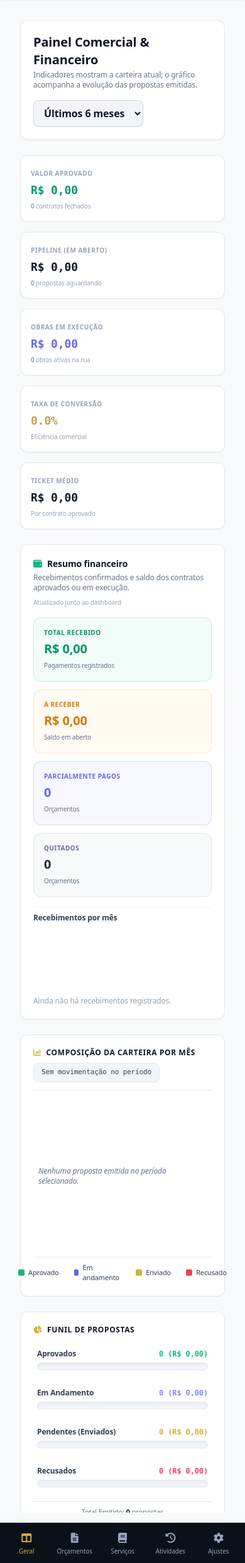
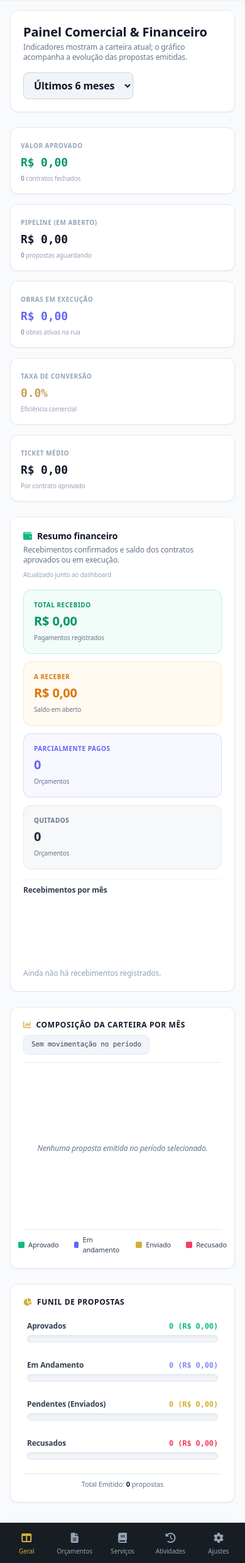
Before and after one commit to victorteixeirad/sistema-orcamentos, a Flask app: page / in a window 390 px wide. Shown: the part 60-2541 px from the top of the page at 63% size. Run offline with Flask 3, Linux system fonts and the light colour scheme; data that the repository does not hold is empty; parts of the project's set-up code (start-up, migrations or seed data) failed here and were passed over; some libraries are stand-ins or nearby versions.

Commit message:
Ajusta responsividade refinada para telas mobile

```diff
--- a/static/css/style.css
+++ b/static/css/style.css
@@ -276,3 +276,75 @@ input:focus, select:focus, textarea:focus {
         margin-top: 10mm; /* Dá um respiro limpo se cair na página seguinte */
     }
 }
+
+/* =========================================================
+    RESPONSIVIDADE MOBILE DEZIDERIO
+   ========================================================= */
+
+@media (max-width: 768px) {
+    /* Previne rolagem horizontal indesejada na tela inteira */
+    html, body {
+        max-width: 100vw !important;
+        overflow-x: hidden !important;
+    }
+
+    /* Reduz paddings gerais de conteiners */
+    main > div.p-8 {
+        padding: 1rem !important;
+        space-y: 1rem !important;
+    }
+
+    header {
+        padding-left: 1rem !important;
+        padding-right: 1rem !important;
+    }
+
+    /* Esconde rótulos longos de botões do cabeçalho */
+    header button span {
+        display: none !important;
+    }
+
+    /* Cards do Dashboard em Coluna Única */
+    .grid-cols-5, .grid-cols-4, .grid-cols-3 {
+        grid-template-columns: minmax(0, 1fr) !important;
+    }
+
+    /* Tabelas responsivas com rolagem interna limpa */
+    .overflow-x-auto {
+        width: 100% !important;
+        max-width: calc(100vw - 2rem) !important;
+        -webkit-overflow-scrolling: touch;
+    }
+
+    table {
+        font-size: 0.75rem !important;
+    }
+
+    table th, table td {
+        padding: 0.5rem 0.35rem !important;
+        white-space: nowrap;
+    }
+
+    /* Modais e Gaveta ajustados para preencher a tela com respiro */
+    #drawerPanel {
+        width: 100vw !important;
+        max-width: 100vw !important;
+    }
+
+    .folha-orcamento-a4 {
+        width: 100% !important;
+        padding: 1rem !important;
+        margin: 0 !important;
+    }
+
+    /* Entradas e formulários com tamanho adequado para evitar zoom automático no iOS */
+    input, select, textarea {
+        font-size: 16px !important;
+        padding: 0.5rem 0.75rem !important;
+    }
+
+    /* Wizard / Etapas */
+    #visao-wizard-orcamento .grid-cols-4 {
+        grid-template-columns: repeat(4, minmax(0, 1fr)) !important;
+    }
+}
--- a/templates/index.html
+++ b/templates/index.html
@@ -127,7 +127,7 @@
 
         <div class="p-4 border-t border-slate-800/80">
             <div class="p-3 rounded-xl bg-navy-900/50 border border-slate-800 text-[11px] text-slate-400 flex items-center justify-between">
-                <span>v2.5 Pro</span>
+                <span>Build 2.0.2</span>
                 <span class="inline-block w-2 h-2 rounded-full bg-emerald-500"></span>
             </div>
         </div>
@@ -934,22 +934,27 @@
         </div>
     </div>
 
-    <!-- BARRA DE NAVEGAÇÃO INFERIOR PARA MOBILE (Visível apenas em celulares) -->
-    <nav class="md:hidden fixed bottom-0 left-0 right-0 bg-navy-950 border-t border-slate-800/90 z-40 flex justify-around items-center h-16 px-1 text-[10px] font-medium text-slate-400 no-print shadow-2xl backdrop-blur-md">
-        <button onclick="mudarAba('dashboard')" id="mob-nav-dashboard" class="flex flex-col items-center justify-center flex-1 py-1 text-gold-500 transition">
-            <i class="fa-solid fa-table-columns text-base mb-0.5"></i> Geral
+    <!-- BARRA DE NAVEGAÇÃO INFERIOR PARA MOBILE -->
+    <nav class="md:hidden fixed bottom-0 left-0 right-0 bg-navy-950/95 border-t border-slate-800/80 z-50 flex justify-around items-center h-16 px-1 text-[10px] font-medium text-slate-400 no-print shadow-2xl backdrop-blur-md">
+        <button onclick="mudarAba('dashboard')" id="mob-nav-dashboard" class="flex flex-col items-center justify-center flex-1 py-1 text-gold-500 transition active:scale-95">
+            <i class="fa-solid fa-table-columns text-base mb-0.5"></i>
+            <span>Geral</span>
         </button>
-        <button onclick="mudarAba('orcamentos')" id="mob-nav-orcamentos" class="flex flex-col items-center justify-center flex-1 py-1 hover:text-white transition">
-            <i class="fa-solid fa-file-lines text-base mb-0.5"></i> Orçamentos
+        <button onclick="mudarAba('orcamentos')" id="mob-nav-orcamentos" class="flex flex-col items-center justify-center flex-1 py-1 hover:text-white transition active:scale-95">
+            <i class="fa-solid fa-file-lines text-base mb-0.5"></i>
+            <span>Orçamentos</span>
         </button>
-        <button onclick="mudarAba('servicos')" id="mob-nav-servicos" class="flex flex-col items-center justify-center flex-1 py-1 hover:text-white transition">
-            <i class="fa-solid fa-book text-base mb-0.5"></i> Serviços
+        <button onclick="mudarAba('servicos')" id="mob-nav-servicos" class="flex flex-col items-center justify-center flex-1 py-1 hover:text-white transition active:scale-95">
+            <i class="fa-solid fa-book text-base mb-0.5"></i>
+            <span>Serviços</span>
         </button>
-        <button onclick="mudarAba('atividades')" id="mob-nav-atividades" class="flex flex-col items-center justify-center flex-1 py-1 hover:text-white transition">
-            <i class="fa-solid fa-clock-rotate-left text-base mb-0.5"></i> Atividades
+        <button onclick="mudarAba('atividades')" id="mob-nav-atividades" class="flex flex-col items-center justify-center flex-1 py-1 hover:text-white transition active:scale-95">
+            <i class="fa-solid fa-clock-rotate-left text-base mb-0.5"></i>
+            <span>Atividades</span>
         </button>
-        <button onclick="mudarAba('configuracoes')" id="mob-nav-configuracoes" class="flex flex-col items-center justify-center flex-1 py-1 hover:text-white transition">
-            <i class="fa-solid fa-gear text-base mb-0.5"></i> Ajustes
+        <button onclick="mudarAba('configuracoes')" id="mob-nav-configuracoes" class="flex flex-col items-center justify-center flex-1 py-1 hover:text-white transition active:scale-95">
+            <i class="fa-solid fa-gear text-base mb-0.5"></i>
+            <span>Ajustes</span>
         </button>
     </nav>
 
```
